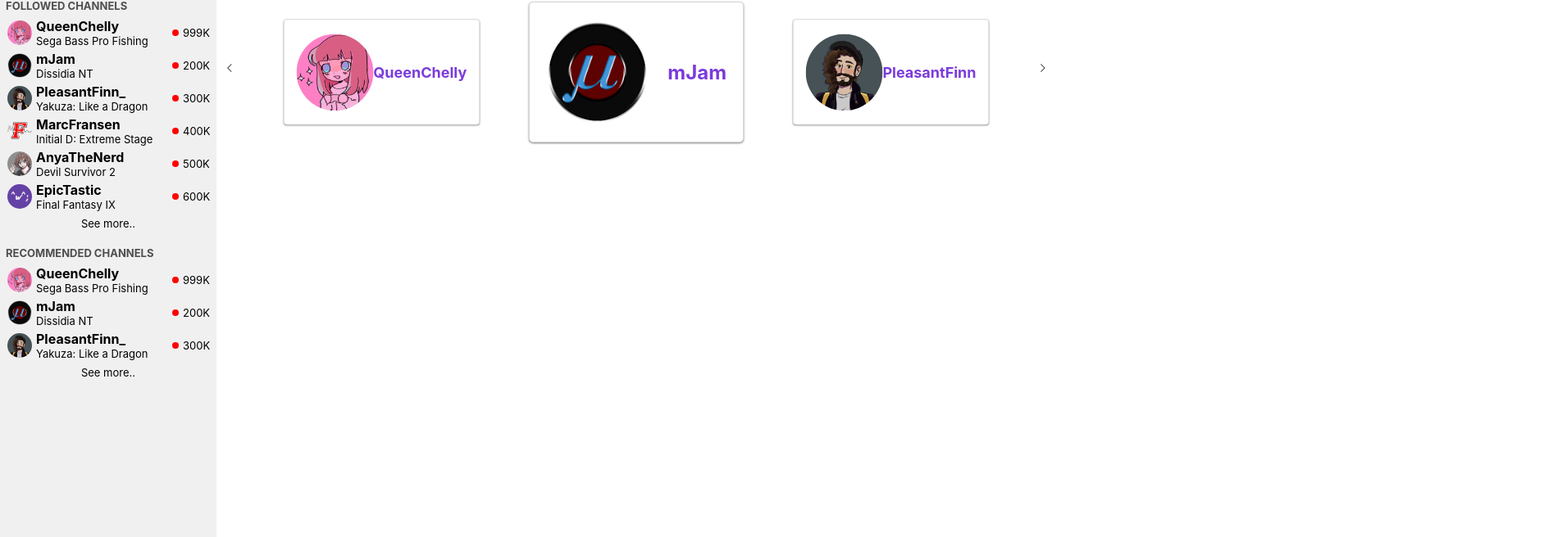
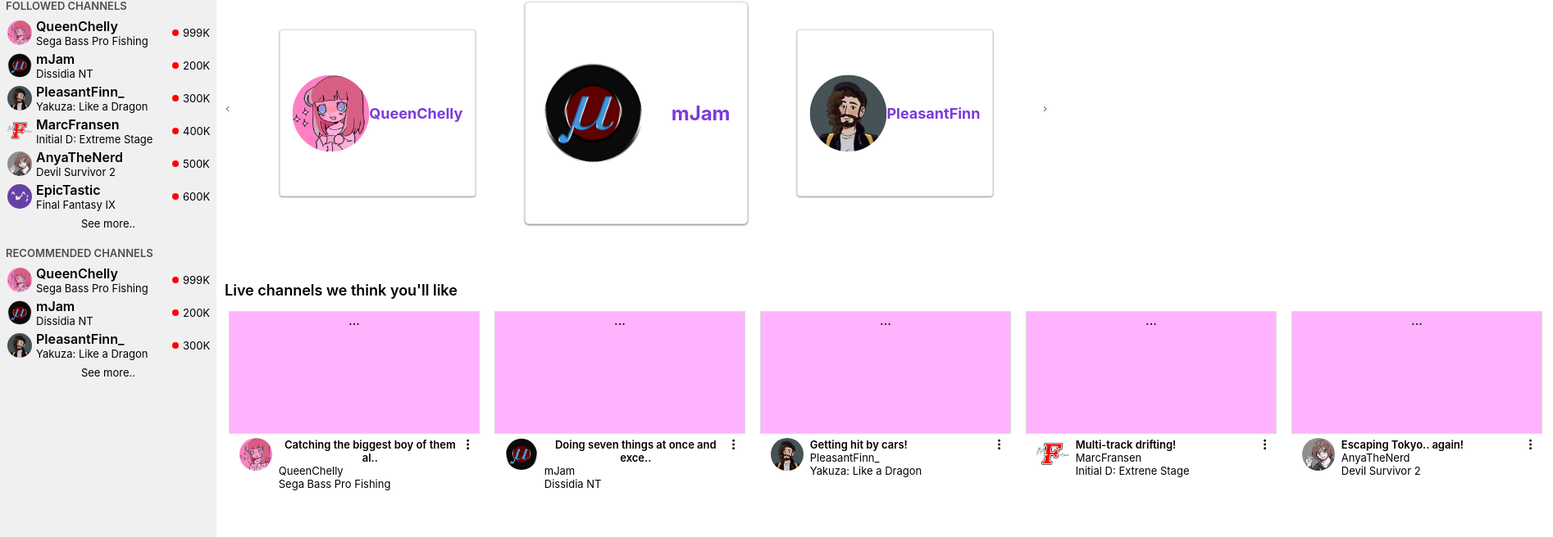
Before and after one commit to bhmcarr/twitch-react-ex, a React (Create React App) app: page / in a window 1280 px wide. Shown: the part 68-724 px from the top of the page at 82% size, 1894 px wide, since content can reach past the window. Built offline with nearby package versions, Linux system fonts and the light colour scheme.

Commit message:
live channels section

```diff
--- a/src/App.css
+++ b/src/App.css
@@ -21,15 +21,6 @@
 .RightPane {
   display: flex;
   flex-direction: column;
-}
-
-.LiveChannels {
-  padding: 5px;
-}
-
-.LiveChannelsTitle {
-  font-size: large;
-  font-weight: bold;
 }
 
 @media (prefers-reduced-motion: no-preference) {
--- a/src/App.js
+++ b/src/App.js
@@ -1,6 +1,6 @@
 import './App.css';
 import Carousel from './Carousel/Carousel';
-import LiveChannels from './LiveChannels';
+import LiveChannels from './LiveChannels/LiveChannels';
 import NavBar from './NavBar/NavBar';
 import SideBar from './SideBar/SideBar';
 
@@ -12,7 +12,7 @@ function App() {
         <SideBar />
         <div className='RightPane'>
           <Carousel />
-          {/* <LiveChannels /> */}
+          <LiveChannels />
         </div>
       </div>
     </div>
--- a/src/Carousel/Carousel.css
+++ b/src/Carousel/Carousel.css
@@ -4,6 +4,7 @@
     align-items: center;
     width: 80vw;
     justify-content: center;
+    margin-bottom: 50px;
   }
 
   .CarouselCard {
@@ -16,8 +17,8 @@
     padding-right: 20px;
     margin: 10px;
     margin-top: 20px;
-    width: 300px;
-    height: 150px;
+    width: 500px;
+    height: 250px;
     background-color: white;
     border: #d8d8d8;
     border-width: 1px;
@@ -44,8 +45,8 @@
     padding-right: 20px;
     margin: 10px;
     margin-top: 20px;
-    width: 300px;
-    height: 150px;
+    width: 500px;
+    height: 250px;
     background-color: white;
     border: #d8d8d8;
     border-width: 1px;
--- a/src/LiveChannels.js
+++ /dev/null
@@ -1,11 +0,0 @@
-import React from "react";
-
-const LiveChannels = () => {
-    return (
-        <div className="LiveChannels">
-            <p className="LiveChannelsTitle">Live channels we think you'll like</p>
-        </div>
-    );
-}
-
-export default LiveChannels;
--- /dev/null
+++ b/src/LiveChannels/LiveChannels.css
@@ -0,0 +1,95 @@
+.LiveChannels {
+    padding: 5px;
+    display: flex;
+    flex-direction: column;
+}
+
+.LiveChannelsTitle {
+    padding: 5px;;
+    font-size: large;
+    font-weight: 600;
+    align-self: flex-start;
+}
+
+.LiveChannelsCardContainer {
+    display: flex;
+    flex-direction: row;
+}
+
+.LiveChannelsCard {
+    display: flex;
+    flex-direction: column;
+    margin: 10px;
+    width: 19rem;
+    height: 15rem;
+    /* border-radius: 5px;
+    border-color: rgb(206, 206, 206);
+    border-width: 1px;
+    border-style: solid; */
+}
+
+.LiveChannelsCardThumbnail {
+    background-color: rgb(255, 179, 255);
+    width: 19rem;
+    height: 10rem;
+    border: 1px solid rgb(218, 218, 218);
+    cursor: pointer;
+    top: 0;
+    left: 0;
+}
+.LiveChannelsCardThumbnail:hover {
+    transform: translate(5px, -5px);
+    z-index: 1;
+    transition: 0.10s ease-in-out;
+}
+
+.LiveChannelsCardInfo {
+    padding: 5px;
+    display: flex;
+    flex-direction: row;
+}
+
+.IconSection {
+    width: 20%;
+    display: flex;
+    flex-direction: column;
+    align-items: center;
+}
+
+.IconPhoto {
+    border-radius: 50%;
+    width: 40px;
+    height: 40px;
+}
+
+.InfoSection {
+    width: 80%;
+    height: 5rem;
+    display: flex;
+    flex-direction: column;
+    align-items: start;
+}
+
+.Title {
+    font-size: small;
+    font-weight: 600;
+}
+
+.UserName, .Game {
+    font-size: small;
+}
+
+.TagSection {
+    width: 100%;
+    flex-wrap: wrap;
+    align-items: start;
+}
+
+.Tag {
+    font-weight: 600;
+    color: rgb(94, 93, 93);
+    width: 100%;
+    background-color: rgb(211, 211, 211);
+    font-size: small;
+    border-radius: 50px;
+}
--- /dev/null
+++ b/src/LiveChannels/LiveChannels.js
@@ -0,0 +1,34 @@
+import React from "react";
+import "./LiveChannels.css";
+import finn from "../assets/finn.png";
+import mjam from "../assets/mjam.png";
+import chelly from "../assets/chelly.png";
+import marc from "../assets/marc.png";
+import anya from "../assets/anya.png";
+import epic from "../assets/epic.png";
+import LiveChannelsCard from "./LiveChannelsCard";
+
+const LiveChannels = () => {
+    const channelData = [
+        {icon: chelly, title: "Catching the biggest boy of them all.", userName: "QueenChelly", game: "Sega Bass Pro Fishing", tags: ["English", "No Backseating"]},
+        {icon: mjam, title: "Doing seven things at once and excelling at all of them.", userName: "mJam", game: "Dissidia NT", tags: ["English"]},
+        {icon: finn, title: "Getting hit by cars!", userName: "PleasantFinn_", game: "Yakuza: Like a Dragon", tags: ["English"]},
+        {icon: marc, title: "Multi-track drifting!", userName: "MarcFransen", game: "Initial D: Extrene Stage", tags: ["English"]},
+        {icon: anya, title: "Escaping Tokyo.. again!", userName: "AnyaTheNerd", game: "Devil Survivor 2", tags: ["English"]},
+    ];
+
+    return (
+        <div className="LiveChannels">
+            <p className="LiveChannelsTitle">Live channels we think you'll like</p>
+            <div className="LiveChannelsCardContainer">
+                {channelData.map((channel, index) => {
+                    return (
+                        <LiveChannelsCard key={index} channelData={channel} />
+                    );
+                })}
+            </div>
+        </div>
+    );
+}
+
+export default LiveChannels;
--- /dev/null
+++ b/src/LiveChannels/LiveChannelsCard.js
@@ -0,0 +1,32 @@
+import React from "react";
+import { ThreeDotsVertical } from "react-bootstrap-icons";
+
+const LiveChannelsCard = ({ channelData }) => {
+    return (
+        <div className="LiveChannelsCard">
+            <div className="LiveChannelsCardThumbnail">
+                <p>...</p>
+            </div>
+            <div className="LiveChannelsCardInfo">
+                <div className="IconSection">
+                    <img className="IconPhoto" src={channelData.icon}></img>
+                </div>
+                <div className="InfoSection">
+                    <p className="Title">{channelData.title.length > 35 ? channelData.title.substr(0,35) + ".." : channelData.title}</p>
+                    <p className="UserName">{channelData.userName}</p>
+                    <p className="Game">{channelData.game}</p>
+                    {/* <div className="TagSection">
+                        {channelData.tags.map((tag, index) => {
+                            return (
+                                <p className="Tag" key={index}>{tag}</p>
+                            );
+                        })}
+                    </div> */}
+                </div>
+                <ThreeDotsVertical />
+            </div>
+        </div>
+    );
+}
+
+export default LiveChannelsCard;
--- a/src/NavBar/NavBar.css
+++ b/src/NavBar/NavBar.css
@@ -37,7 +37,7 @@
 
   .NavElementLabel {
     font-size: large;
-    font-weight: bold;
+    font-weight: 600;
   }
 
   .NavElementLabel:hover {
--- a/src/SideBar/SideBar.css
+++ b/src/SideBar/SideBar.css
@@ -12,7 +12,7 @@
 }
 
 .SideBarSectionLabel {
-  font-weight: bold;
+  font-weight: 600;
   font-size: small;
   color: rgb(78, 78, 78);
   padding: 5px;
@@ -51,7 +51,7 @@
 
 .SideBarChannelTextName {
   font-size: medium;
-  font-weight: bold;
+  font-weight: 600;
 }
 
 .SideBarChannelTextPlaying {
```
